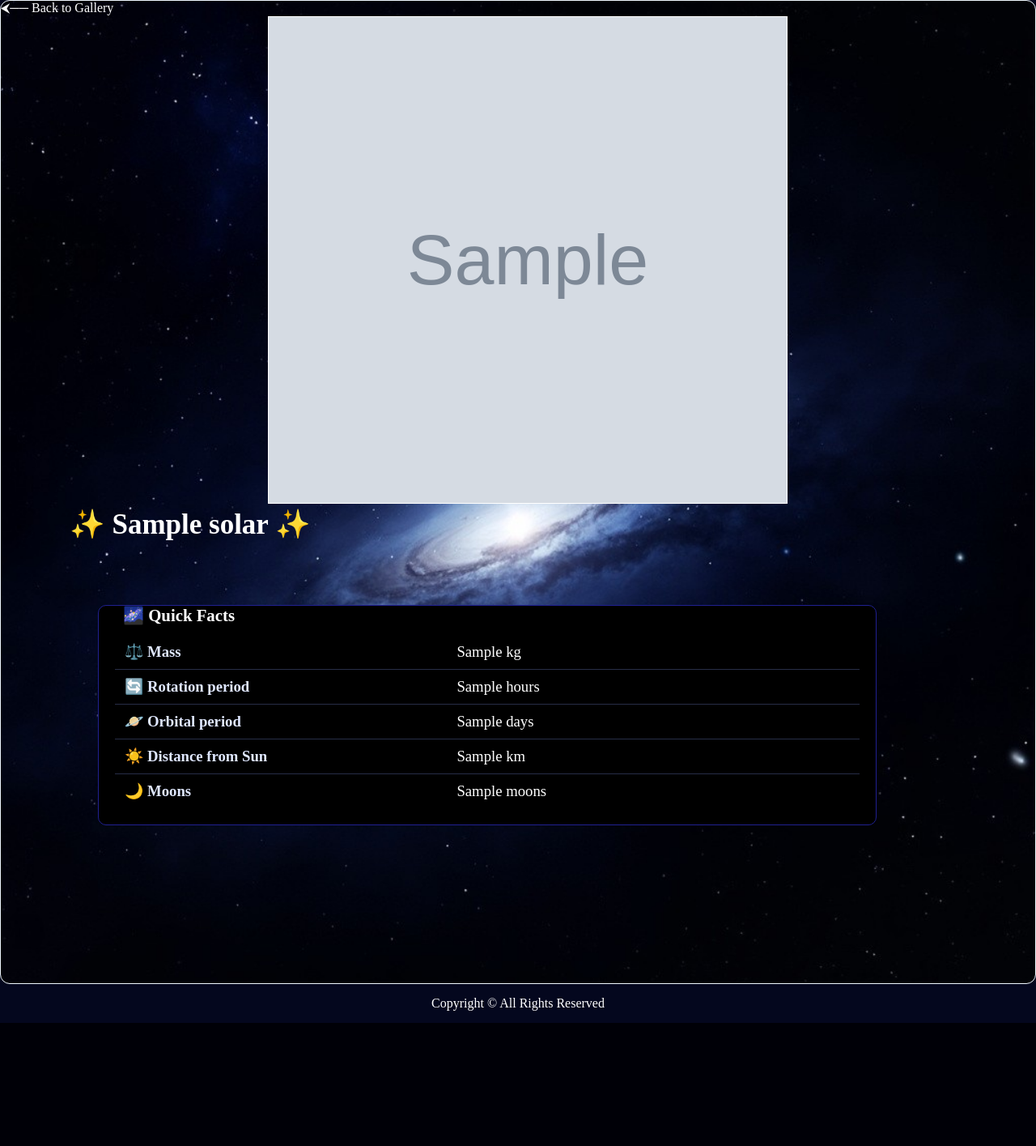
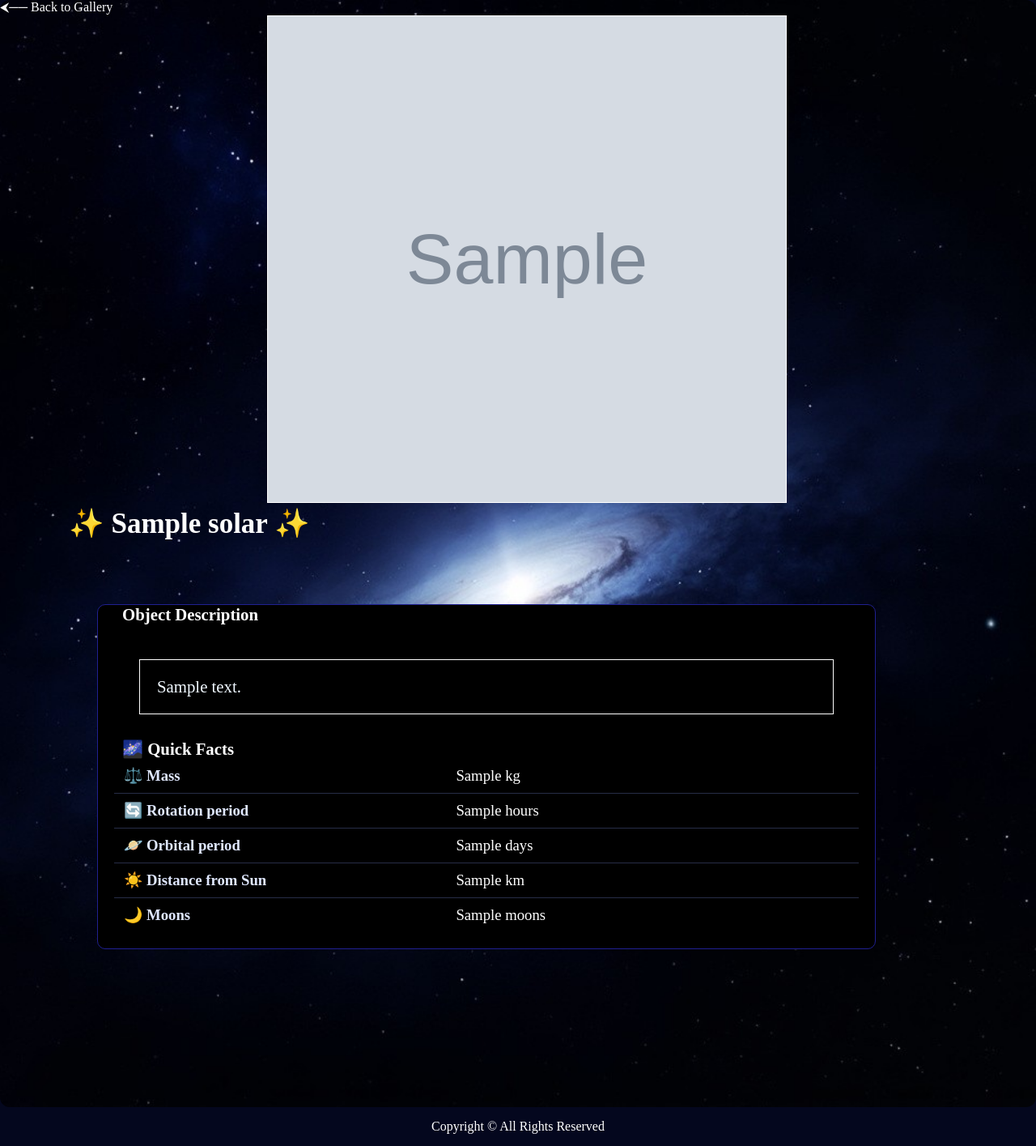
Before and after one commit to ayush102007-sys/astronomy_beyond_imagination, a Flask app: template templates/info.html in a window 1280 px wide. Shown: the part 91-1506 px from the top of the page at 81% size. Before the commit the page ends 1354 px from the top, so only its background shows below. Run offline with Flask 3, Linux system fonts and the light colour scheme; the template is opened without the code that fills it: most values are stand-ins (such as "Sample title", 1, 10 or a date in 2020); grey boxes marked "Sample" are stand-in pictures.

Commit message:
Fix category

```diff
--- a/app.py
+++ b/app.py
@@ -1,12 +1,17 @@
-from flask import Flask, abort, render_template, request
-from API import solar_api as solar , events_api as event_api , images_api as img, object_api as objects
+from flask import Flask, abort, render_template, request, session
+from API import solar_api as solar , events_api as event_api , images_api as img, object_api as objects, wiki
 from objects_list import create_list
+import os
+from dotenv import load_dotenv
+
+load_dotenv()
 
 app = Flask(__name__)
- # app.secret_key = '_5#y2L"F4Q8z\n\xec]/'
+app.secret_key = os.getenv("SESSION_KEY")
 
 @app.route("/")
 def home():
+    session["obj"] = ['planet', 0]
     return render_template("base.html")
 
 @app.route("/gallery", methods=["GET","POST"])
@@ -14,13 +19,15 @@ def gallery():
     if request.method == "POST":
         return render_template("gallery.html")
     else:
-        category = request.args.get("cat_text", default= 'planet')
-        idx = request.args.get("idx", default= 0, type=int)
+        category = request.args.get("cat_text", default= session['obj'][0])
+        idx = request.args.get("idx", default= session['obj'][1], type=int)
         key = []
         val = []
         img_urls = []
         gallery_list = create_list(category, idx)
         if gallery_list:
+            session['obj'] = [category, idx]
+
             for ele in gallery_list:
                 key.append(next(iter(ele.keys())))
                 val.append(next(iter(ele.values())))
@@ -32,16 +39,18 @@ def gallery():
 
 @app.route("/info")
 def info():
-    obj = request.args.get("alt_text", "").strip().lower()
+    obj = request.args.get("alt_text", "").strip()
     image_url = request.args.get("image_url")
+    description = wiki(obj)
     if not obj:
         abort(400, description="An object name is required.")
 
-    if obj in ["mercury", "venus", "earth", "mars", "jupiter", "saturn", "uranus", "neptune", "moon"]:
-        solar_data = solar(obj)
+    if obj in ["Mercury", "Venus", "Earth", "Mars", "Jupiter", "Saturn", "Uranus", "Neptune", "Moon"]:
+        solar_data = solar(obj.lower())
         return render_template(
             "info.html",
             solar_data=solar_data,
+            description= description,
             object_name=obj,
             image_url=image_url,
         )
@@ -51,6 +60,7 @@ def info():
         return render_template(
             "info.html",
             space_data=space_data,
+            description= description,
             object_name=obj,
             image_url=image_url,
         )
--- a/static/style.css
+++ b/static/style.css
@@ -191,10 +191,16 @@ fieldset{
         background-repeat: no-repeat;
         background-position: center;
         overflow: hidden;
-        border: 1px solid aliceblue;
+        border: 1
+        px solid aliceblue;
         border-radius: 12px;
 }
 
+.obj_desc{
+    border: 1px solid white;
+    margin: 1.5em;
+    padding: 1em;
+}
 .event{
     display: flex;
     flex-direction: column;
@@ -450,6 +456,7 @@ a.cat{
     text-align: center;
     text-decoration: solid;
     margin: 5px 10px;
+    padding: 5px;
 }
 
 .gallery-grid{
--- a/templates/gallery.html
+++ b/templates/gallery.html
@@ -38,7 +38,7 @@
         <div class="gallery-grid">
             {% for obj, image_url in lst %}
            <div class="box{{ loop.index }}">
-                <a href="{{ url_for('info', alt_text=obj|lower, image_url=image_url) }}" class="image-box">
+                <a href="{{ url_for('info', alt_text=obj, image_url=image_url) }}" class="image-box">
                     <img src="{{ image_url }}" alt="{{ obj }}">
                 </a>
            </div>
--- a/templates/info.html
+++ b/templates/info.html
@@ -19,6 +19,10 @@
         <h1 class="obj_name">✨ {{ solar_data.get('name', 'Unknown Object') }} ✨</h1>
         <section class="obj_box" aria-label="Celestial object facts">
             <fieldset>
+                <legend> Object Description </legend>
+                    <div class="obj_desc">
+                        {{ description }}
+                    </div>
                 <legend>🌌 Quick Facts</legend>
                 <div class="obj_info">
                     <table class="facts-table">
@@ -38,6 +42,10 @@
         <section class="obj_box" aria-label="Celestial object facts">
             <fieldset>
                 <legend>🌌 Quick Facts</legend>
+                <legend> Object Description </legend>
+                    <div class="obj_desc">
+                        {{ description }}
+                    </div>
                 <div class="obj_info">
                     <table class="facts-table">
                         <tbody>
```
Also changed, not shown: API.py (+26 -0 lines).
